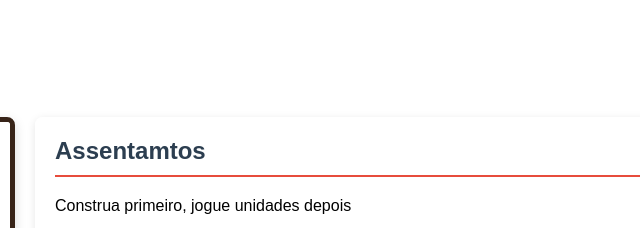
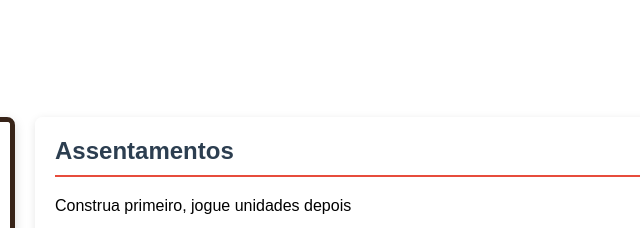
Before and after one commit to chopaigameplay/bg, a plain HTML site: page index.html in a window 1280 px wide. Shown: the part 4620-4848 px from the top of the page, 640-1280 px from the left. Drawn offline with Linux system fonts and the light colour scheme.

Commit message:
Update index.html

```diff
--- a/index.html
+++ b/index.html
@@ -160,7 +160,7 @@
 				<!-- <img src="images/assentamento2.png" alt="exibicao"> -->
 			</div>
 			<div class="board-description">
-				<h2>Assentamtos</h2>
+				<h2>Assentamentos</h2>
 				<p>Construa primeiro, jogue unidades depois</p>
 				<ul>
 					<li>Durante seu turno voce pode escolher a ação de "Construir Assentamento", gastando PA e Moedas de Ouro</li>
```
